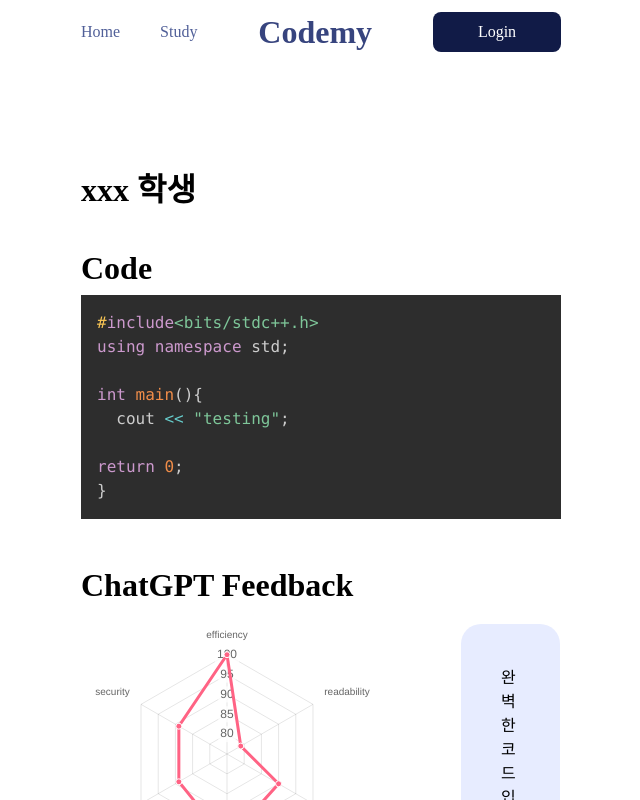
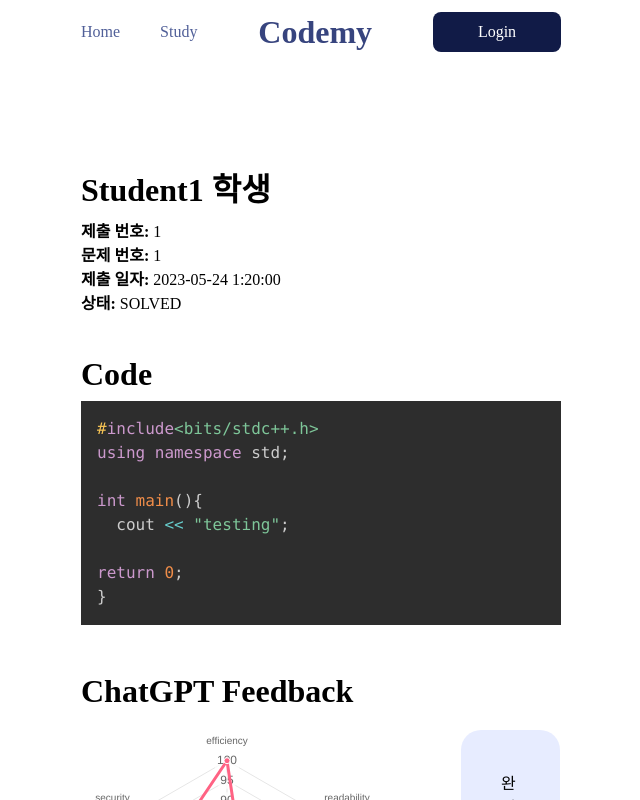
Before and after one commit to skkuse/2023spring_41class_team4, a Next.js app in the folder client/: page /study/instructor/submission/1 in a window 1280 px wide. Shown: the top 800 px of the page, without its empty margins (319-959 px from the left). Built offline with nearby package versions, Linux system fonts and the light colour scheme.

Commit message:
feat: add submission more detail information

```diff
--- a/client/src/app/study/instructor/submission/[id]/page.css
+++ b/client/src/app/study/instructor/submission/[id]/page.css
@@ -43,3 +43,12 @@
   display: flex;
   justify-content: flex-end;
 }
+
+.submission-information {
+  margin-top: 10px;
+  line-height: 150%;
+}
+
+.submission-information label {
+  font-weight: 600;
+}
--- a/client/src/app/study/instructor/submission/[id]/page.js
+++ b/client/src/app/study/instructor/submission/[id]/page.js
@@ -68,14 +68,28 @@ return 0;
   return (
     <main>
       <div className="student-status">
-        <h1>xxx 학생</h1>
+        <h1>{feedback && feedback.student.name} 학생</h1>
+        <div className="submission-information">
+          <div>
+            <label>제출 번호:</label> {feedback && feedback.id}
+          </div>
+          <div>
+            <label>문제 번호:</label> {feedback && feedback.problemId}
+          </div>
+          <div>
+            <label>제출 일자:</label> {feedback && feedback.createdAt}
+          </div>
+          <div>
+            <label>상태:</label> {feedback && feedback.status}
+          </div>
+        </div>
         <div className="flex-col">
           <div className="flex-col margin-top">
             <h1>Code</h1>
             <div>
               <CodeViwer
                 code={feedback && feedback.content}
-                language={"cpp"}
+                language={feedback && feedback.language}
               ></CodeViwer>
             </div>
           </div>
```
